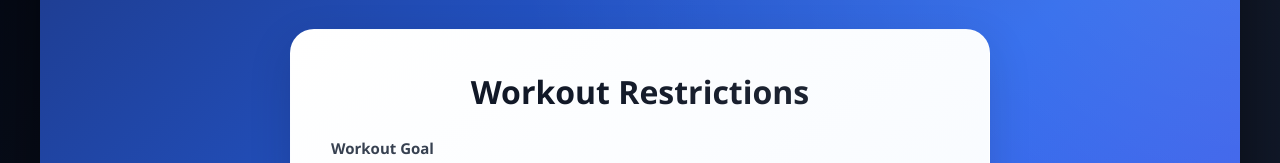
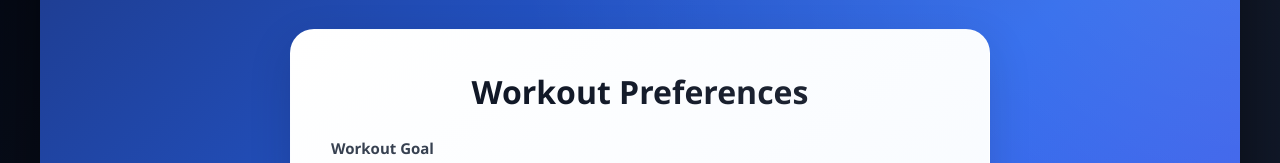
Before and after one commit to AadarshAadi/GymRecom, a React (Vite) app in the folder Frontend/: page / in a window 1280 px wide. Shown: the part 161-324 px from the top of the page. Built offline with nearby package versions, Linux system fonts and the light colour scheme.

Commit message:
Minor Fixes

```diff
--- a/Frontend/src/components/F.jsx
+++ b/Frontend/src/components/F.jsx
@@ -56,7 +56,7 @@ function F({ onSubmit }) {
   return (
     <div className="form-card">
       <form onSubmit={submitfo}>
-        <h2>Workout Restrictions</h2>
+        <h2>Workout Preferences</h2>
 
         <label>Workout Goal</label>
         <select name="workcat" value={formData.workcat} onChange={hanchang}>
```
Also changed, not shown: 1 other file (tests, documents, lock files or other folders).
